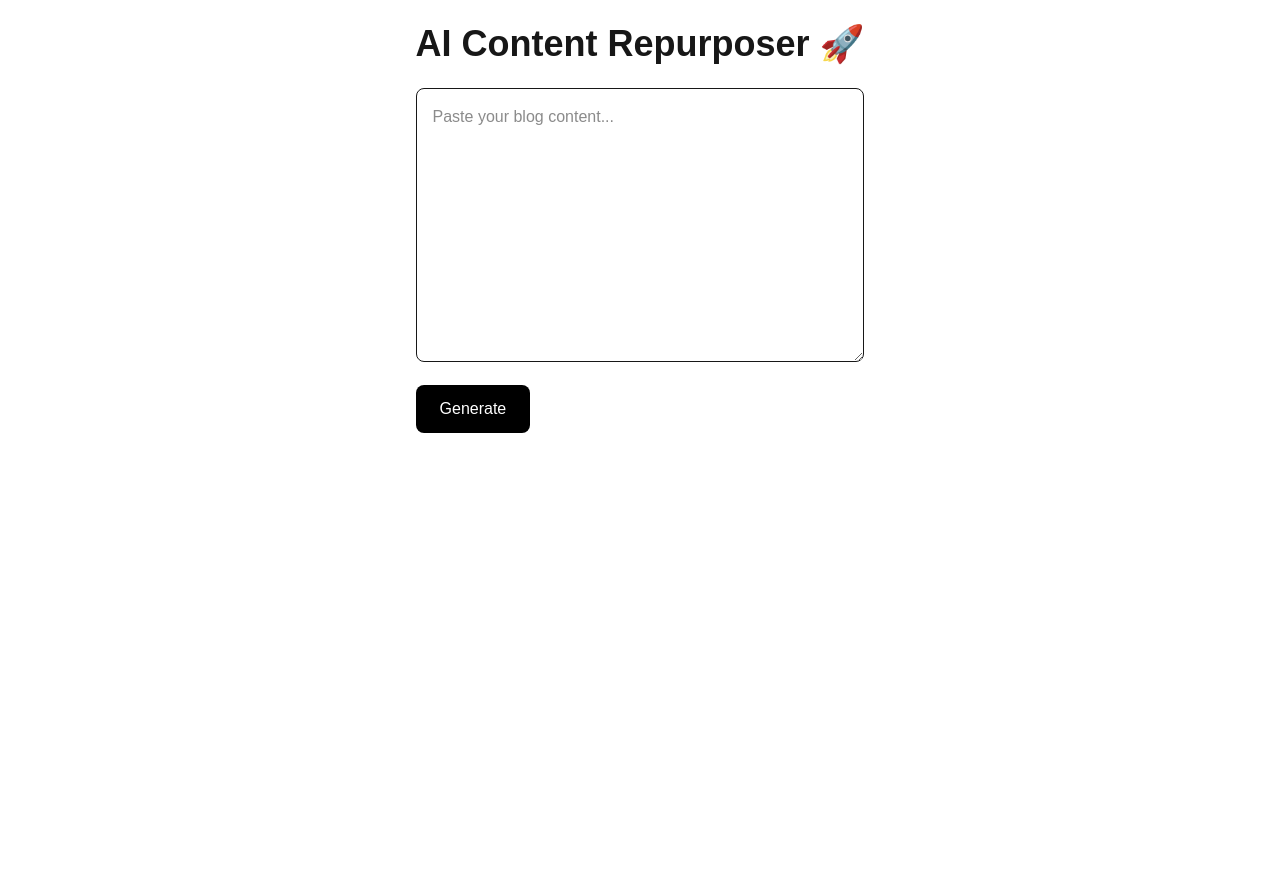
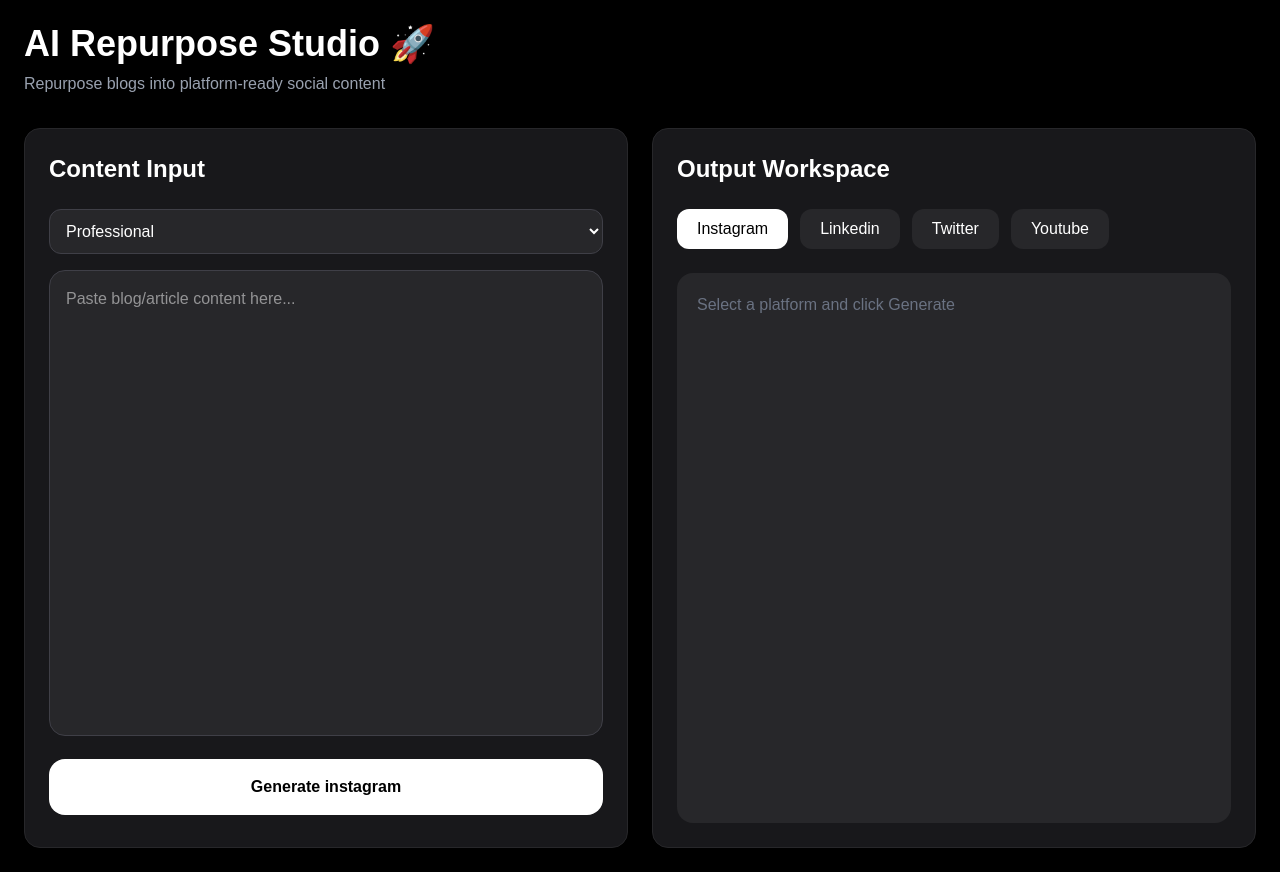
Before and after one commit to Dawood-d/repurpose-ai, a Next.js app: page / in a window 1280 px wide. Before the commit the page ends 800 px from the top, so only its background shows below. Built offline with nearby package versions, Linux system fonts and the light colour scheme.

Commit message:
final MVP agency repurpose tool

```diff
--- a/app/api/generate/route.js
+++ b/app/api/generate/route.js
@@ -1,56 +1,107 @@
 import Groq from "groq-sdk";
-import { buildPrompts } from "@/lib/prompts";
 
 const groq = new Groq({
   apiKey: process.env.GROQ_API_KEY,
 });
 
+const prompts = {
+  instagram: (content, tone) => `
+You are a social media strategist.
+
+Tone: ${tone}
+
+Create Instagram content from this blog.
+
+Return plain text only.
+
+Include:
+- 2 engaging captions
+- 1 carousel idea
+- 1 reel idea
+
+Content:
+${content}
+`,
+
+  linkedin: (content, tone) => `
+You are a professional content strategist.
+
+Tone: ${tone}
+
+Create LinkedIn content from this blog.
+
+Return plain text only.
+
+Include:
+- 1 strong LinkedIn post
+
+Content:
+${content}
+`,
+
+  twitter: (content, tone) => `
+You are an X/Twitter strategist.
+
+Tone: ${tone}
+
+Create Twitter content from this blog.
+
+Return plain text only.
+
+Include:
+- 1 thread
+- 2 short tweets
+
+Content:
+${content}
+`,
+
+  youtube: (content, tone) => `
+You are a YouTube Shorts strategist.
+
+Tone: ${tone}
+
+Create YouTube Shorts content from this blog.
+
+Return plain text only.
+
+Include:
+- 1 short script
+
+Content:
+${content}
+`,
+};
+
 export async function POST(req) {
   try {
+    const { content, tone, platform } = await req.json();
 
-    const { content } = await req.json();
+    if (!content || !platform) {
+      return Response.json(
+        { error: "Missing content or platform" },
+        { status: 400 }
+      );
+    }
 
-    console.log("INPUT:", content);
-
-    const prompts = buildPrompts(content);
-
-    const resultsArray = await Promise.all(
-
-      Object.entries(prompts).map(async ([key, prompt]) => {
-
-        console.log("Generating:", key);
+    const prompt = prompts[platform](content, tone);
 
     const response = await groq.chat.completions.create({
-
-          model: "llama-3.3-70b-versatile",
-
+      model: "llama-3.1-8b-instant",
       messages: [
         {
           role: "user",
           content: prompt,
         },
       ],
-
+      temperature: 0.8,
     });
 
-        console.log("SUCCESS:", key);
-
-        return [
-          key,
-          response.choices[0].message.content
-        ];
-
-      })
-
-    );
-
-    return Response.json(
-      Object.fromEntries(resultsArray)
-    );
+    return Response.json({
+      content: response.choices[0].message.content,
+    });
 
   } catch (error) {
-
-    console.error("FULL ERROR:");
     console.error(error);
 
     return Response.json(
--- a/app/page.js
+++ b/app/page.js
@@ -4,108 +4,193 @@
 
 export default function Home() {
   const [input, setInput] = useState("");
-  const [output, setOutput] = useState(null);
+  const [tone, setTone] = useState("Professional");
+  const [activeTab, setActiveTab] = useState("instagram");
   const [loading, setLoading] = useState(false);
+  const [error, setError] = useState("");
+
+  const [outputs, setOutputs] = useState({
+    instagram: "",
+    linkedin: "",
+    twitter: "",
+    youtube: "",
+  });
+
+  const tabs = ["instagram", "linkedin", "twitter", "youtube"];
 
   const generateContent = async () => {
-    if (!input) return;
+    if (!input.trim()) return;
 
     setLoading(true);
+    setError("");
 
     try {
       const res = await fetch("/api/generate", {
         method: "POST",
-
         headers: {
           "Content-Type": "application/json",
         },
-
         body: JSON.stringify({
           content: input,
+          tone,
+          platform: activeTab,
         }),
       });
 
       const data = await res.json();
 
-      setOutput(data);
+      if (!res.ok) {
+        throw new Error(data.error || "Generation failed");
+      }
 
-    } catch (error) {
-      console.error("Error:", error);
+      setOutputs((prev) => ({
+        ...prev,
+        [activeTab]: data.content,
+      }));
+
+    } catch (err) {
+      setError(err.message);
     }
 
     setLoading(false);
   };
 
+  const copyText = () => {
+    navigator.clipboard.writeText(outputs[activeTab]);
+    alert("Copied");
+  };
+
   return (
-    <main className="max-w-5xl mx-auto p-6">
+    <main className="min-h-screen bg-black text-white p-6">
+      <div className="max-w-7xl mx-auto">
 
-      <h1 className="text-4xl font-bold mb-6">
-        AI Content Repurposer 🚀
-      </h1>
+        <div className="mb-8">
+          <h1 className="text-4xl font-bold">
+            AI Repurpose Studio 🚀
+          </h1>
 
-      <textarea
-        rows={10}
-        className="w-full border p-4 rounded-lg"
-        placeholder="Paste your blog content..."
-        value={input}
-        onChange={(e) => setInput(e.target.value)}
-      />
+          <p className="text-gray-400 mt-2">
+            Repurpose blogs into platform-ready social content
+          </p>
+        </div>
 
-      <button
-        onClick={generateContent}
-        className="bg-black text-white px-6 py-3 rounded-lg mt-4"
-      >
-        {loading ? "Generating..." : "Generate"}
-      </button>
+        <div className="grid grid-cols-1 lg:grid-cols-2 gap-6">
 
-      {output && (
+          {/* LEFT */}
+          <div className="bg-zinc-900 rounded-2xl p-6 border border-zinc-800">
 
-        <div className="mt-10 space-y-8">
-
-          <section>
-            <h2 className="text-2xl font-bold mb-2">
-              Instagram
+            <h2 className="text-2xl font-semibold mb-6">
+              Content Input
             </h2>
 
-            <pre className="whitespace-pre-wrap bg-gray-100 text-black p-4 rounded-lg">
-              {output.instagram}
-            </pre>
-          </section>
+            <select
+              value={tone}
+              onChange={(e) => setTone(e.target.value)}
+              className="w-full bg-zinc-800 border border-zinc-700 p-3 rounded-xl mb-4"
+            >
+              <option>Professional</option>
+              <option>Viral</option>
+              <option>Storytelling</option>
+              <option>Educational</option>
+            </select>
 
-          <section>
-            <h2 className="text-2xl font-bold mb-2">
-              LinkedIn
-            </h2>
+            <textarea
+              rows={18}
+              placeholder="Paste blog/article content here..."
+              value={input}
+              onChange={(e) => {
+                setInput(e.target.value);
+                setOutputs({
+                  instagram: "",
+                  linkedin: "",
+                  twitter: "",
+                  youtube: "",
+                });
+              }}
+              className="w-full bg-zinc-800 border border-zinc-700 p-4 rounded-2xl resize-none"
+            />
 
-            <pre className="whitespace-pre-wrap bg-gray-100 text-black p-4 rounded-lg">
-              {output.linkedin}
-            </pre>
-          </section>
+            <button
+              onClick={generateContent}
+              disabled={loading}
+              className="w-full mt-4 bg-white text-black py-4 rounded-2xl font-semibold hover:opacity-90"
+            >
+              {loading
+                ? `Generating ${activeTab}...`
+                : `Generate ${activeTab}`}
+            </button>
 
-          <section>
-            <h2 className="text-2xl font-bold mb-2">
-              Twitter
-            </h2>
+          </div>
 
-            <pre className="whitespace-pre-wrap bg-gray-100 text-black p-4 rounded-lg">
-              {output.twitter}
-            </pre>
-          </section>
+          {/* RIGHT */}
+          <div className="bg-zinc-900 rounded-2xl p-6 border border-zinc-800">
 
-          <section>
-            <h2 className="text-2xl font-bold mb-2">
-              YouTube
-            </h2>
+            <div className="flex justify-between items-center mb-6">
 
-            <pre className="whitespace-pre-wrap bg-gray-100 text-black p-4 rounded-lg">
-              {output.youtube}
-            </pre>
-          </section>
+              <h2 className="text-2xl font-semibold">
+                Output Workspace
+              </h2>
+
+              {outputs[activeTab] && (
+                <button
+                  onClick={copyText}
+                  className="bg-zinc-700 px-4 py-2 rounded-xl hover:bg-zinc-600"
+                >
+                  Copy
+                </button>
+              )}
+
+            </div>
+
+            <div className="flex gap-3 flex-wrap mb-6">
+              {tabs.map((tab) => (
+                <button
+                  key={tab}
+                  onClick={() => setActiveTab(tab)}
+                  className={`px-5 py-2 rounded-xl capitalize ${
+                    activeTab === tab
+                      ? "bg-white text-black"
+                      : "bg-zinc-800"
+                  }`}
+                >
+                  {tab}
+                </button>
+              ))}
+            </div>
+
+            <div className="bg-zinc-800 rounded-2xl p-5 min-h-[550px] overflow-y-auto">
+
+              {loading && (
+                <div className="text-gray-400">
+                  Generating {activeTab} content...
+                </div>
+              )}
+
+              {!loading && !outputs[activeTab] && (
+                <div className="text-gray-500">
+                  Select a platform and click Generate
+                </div>
+              )}
+
+              {error && (
+                <div className="text-red-400">
+                  {error}
+                </div>
+              )}
+
+              {outputs[activeTab] && (
+                <pre className="whitespace-pre-wrap text-sm leading-7">
+                  {outputs[activeTab]}
+                </pre>
+              )}
+
+            </div>
+
+          </div>
 
         </div>
 
-      )}
-
+      </div>
     </main>
   );
 }
```
Lines whose indentation alone changed are shown as unchanged.
